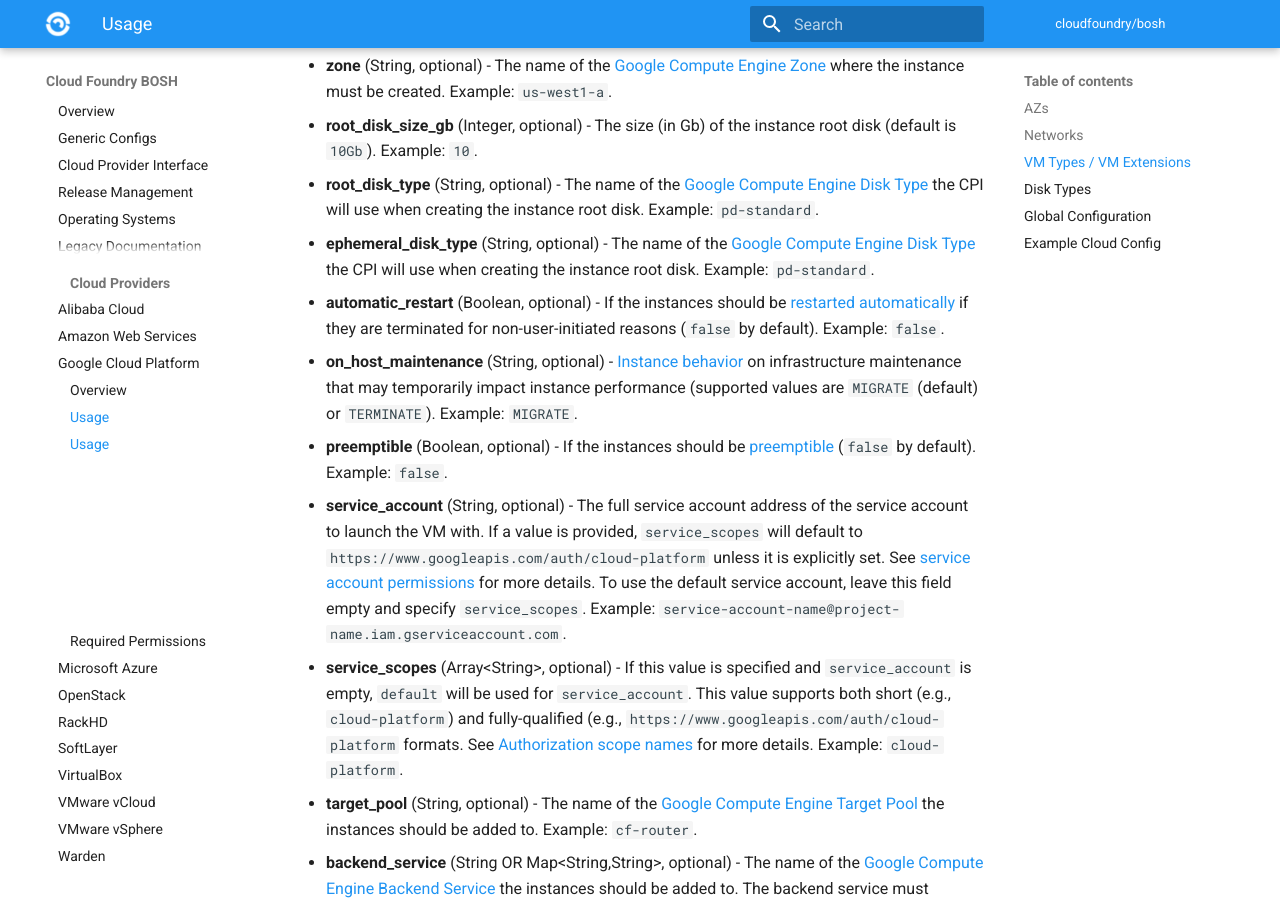
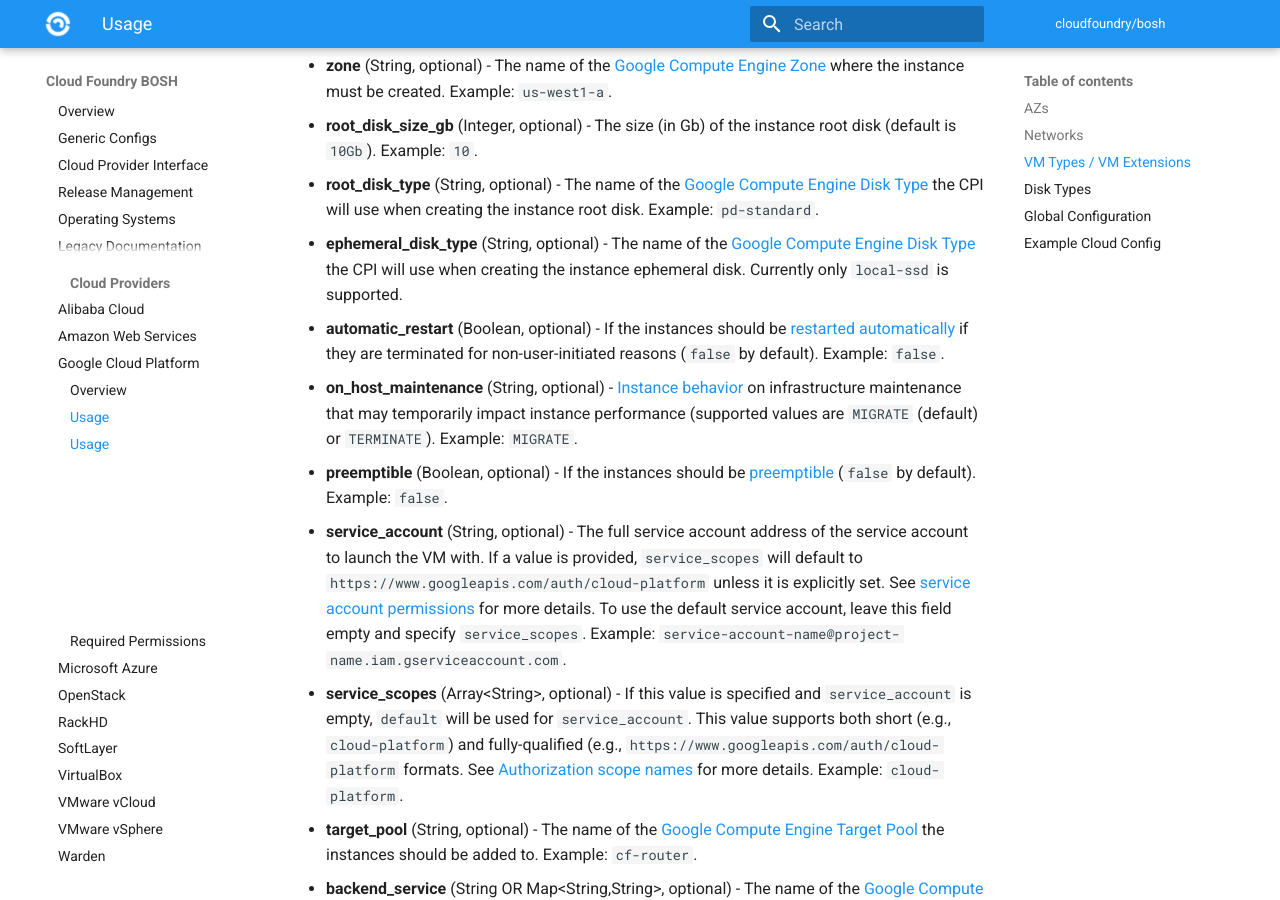
Before and after one commit to cloudfoundry/docs-bosh, an MkDocs documentation site: the page built from content/google-cpi.md, in a window 1280 px wide and 900 px high, scrolled down 2330 px. Built offline with MkDocs 1.6.1 and Material for MkDocs 9.7.7, drawn with Linux system fonts in a browser that asks for light colours; old or Windows-style settings are respelled for this version of MkDocs.

Commit message:
Added note about only supporting local_ssd for ephemeral_disk_type

```diff
--- a/content/google-cpi.md
+++ b/content/google-cpi.md
@@ -79,7 +79,7 @@ Schema for `cloud_properties` section:
 * **zone** (String, optional) - The name of the [Google Compute Engine Zone](https://cloud.google.com/compute/docs/zones) where the instance must be created. Example: `us-west1-a`.
 * **root\_disk\_size\_gb** (Integer, optional) - The size (in Gb) of the instance root disk (default is `10Gb`). Example: `10`.
 * **root\_disk\_type** (String, optional) - The name of the [Google Compute Engine Disk Type](https://cloud.google.com/compute/docs/disks/#overview) the CPI will use when creating the instance root disk. Example: `pd-standard`.
-* **ephemeral\_disk\_type** (String, optional) - The name of the [Google Compute Engine Disk Type](https://cloud.google.com/compute/docs/disks/#overview) the CPI will use when creating the instance root disk. Example: `pd-standard`.
+* **ephemeral\_disk\_type** (String, optional) - The name of the [Google Compute Engine Disk Type](https://cloud.google.com/compute/docs/disks/#overview) the CPI will use when creating the instance ephemeral disk. Currently only `local-ssd` is supported.
 * **automatic\_restart** (Boolean, optional) - If the instances should be [restarted automatically](https://cloud.google.com/compute/docs/instances/setting-instance-scheduling-options#autorestart) if they are terminated for non-user-initiated reasons (`false` by default). Example: `false`.
 * **on\_host\_maintenance** (String, optional) - [Instance behavior](https://cloud.google.com/compute/docs/instances/setting-instance-scheduling-options#onhostmaintenance) on infrastructure maintenance that may temporarily impact instance performance (supported values are `MIGRATE` (default) or `TERMINATE`). Example: `MIGRATE`.
 * **preemptible** (Boolean, optional) - If the instances should be [preemptible](https://cloud.google.com/preemptible-vms/) (`false` by default). Example: `false`.
```
